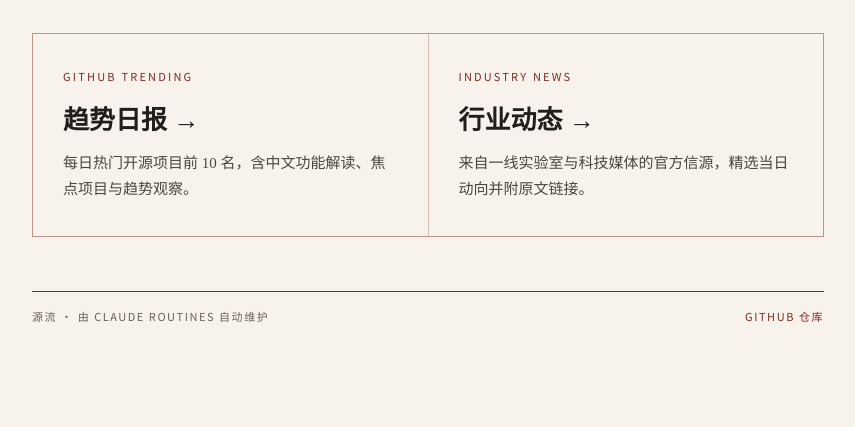
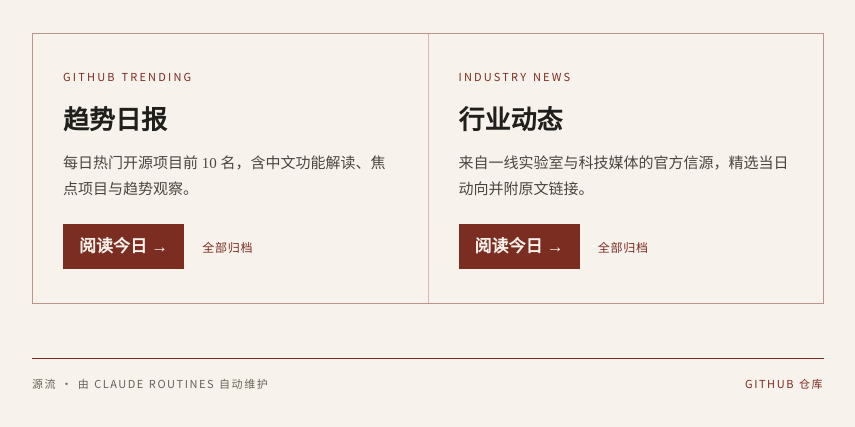
Before and after one commit to yy-dev7/trending, a plain HTML site: page index.html in a window 1280 px wide. Shown: the part 265-692 px from the top of the page, without its empty margins (212-1067 px from the left). Drawn offline with nearby package versions, Linux system fonts and the light colour scheme; a web font is replaced by a local one.

Commit message:
首页加「阅读今日」直达 + README 取图配图
- 首页两板块改为 直达今日报告 + 全部归档 双链接，data-latest 由定时任务更新
- 趋势模板焦点配图改 object-fit:contain 横向比例，支持 README 图，onerror 回退头像
- routines 增加 README 取图规则与首页直达链接更新步骤

Co-Authored-By: Claude Opus 4.8 (1M context) <noreply@anthropic.com>

```diff
--- a/assets/style.css
+++ b/assets/style.css
@@ -113,15 +113,13 @@ body {
   border: 1px solid var(--line);
   margin-top: 28px;
 }
-.landing-cards a {
-  display: block;
+.landing-cards .card {
+  display: flex;
+  flex-direction: column;
   background: var(--bg);
   padding: 34px 30px;
-  text-decoration: none;
   color: var(--ink);
-  transition: background 0.15s;
 }
-.landing-cards a:hover { background: #f1eadd; }
 .landing-cards .kicker {
   font-family: var(--sans);
   font-size: 11px;
@@ -136,7 +134,32 @@ body {
   font-size: 26px;
   margin: 0 0 10px;
 }
-.landing-cards p { margin: 0; color: #4a463f; font-size: 15px; line-height: 1.7; }
+.landing-cards p { margin: 0 0 22px; color: #4a463f; font-size: 15px; line-height: 1.7; }
+.landing-cards .card-actions {
+  margin-top: auto;
+  display: flex;
+  align-items: baseline;
+  gap: 18px;
+}
+.landing-cards .go {
+  font-family: var(--serif);
+  font-weight: 700;
+  font-size: 17px;
+  color: var(--bg);
+  background: var(--accent);
+  text-decoration: none;
+  padding: 9px 16px;
+}
+.landing-cards .go:hover { background: #5e2018; }
+.landing-cards .ghost {
+  font-family: var(--sans);
+  font-size: 12px;
+  letter-spacing: 0.06em;
+  color: var(--accent);
+  text-decoration: none;
+  border-bottom: 1px solid transparent;
+}
+.landing-cards .ghost:hover { border-bottom-color: var(--accent); }
 
 /* ---------- Footer ---------- */
 .foot {
--- a/index.html
+++ b/index.html
@@ -18,16 +18,25 @@
     </header>
 
     <div class="landing-cards">
-      <a href="reports/index.html">
+      <div class="card">
         <div class="kicker">GitHub Trending</div>
-        <h2>趋势日报 →</h2>
+        <h2>趋势日报</h2>
         <p>每日热门开源项目前 10 名，含中文功能解读、焦点项目与趋势观察。</p>
-      </a>
-      <a href="news/index.html">
+        <div class="card-actions">
+          <!-- data-latest 链接由定时任务每天更新为当日报告；勿改属性名 -->
+          <a class="go" data-latest="trending" href="reports/2026-06-19.html">阅读今日 →</a>
+          <a class="ghost" href="reports/index.html">全部归档</a>
+        </div>
+      </div>
+      <div class="card">
         <div class="kicker">Industry News</div>
-        <h2>行业动态 →</h2>
+        <h2>行业动态</h2>
         <p>来自一线实验室与科技媒体的官方信源，精选当日动向并附原文链接。</p>
-      </a>
+        <div class="card-actions">
+          <a class="go" data-latest="news" href="news/2026-06-19.html">阅读今日 →</a>
+          <a class="ghost" href="news/index.html">全部归档</a>
+        </div>
+      </div>
     </div>
 
     <footer class="foot">
```
Also changed, not shown: _template.html (+11 -3 lines), 2 other files.
